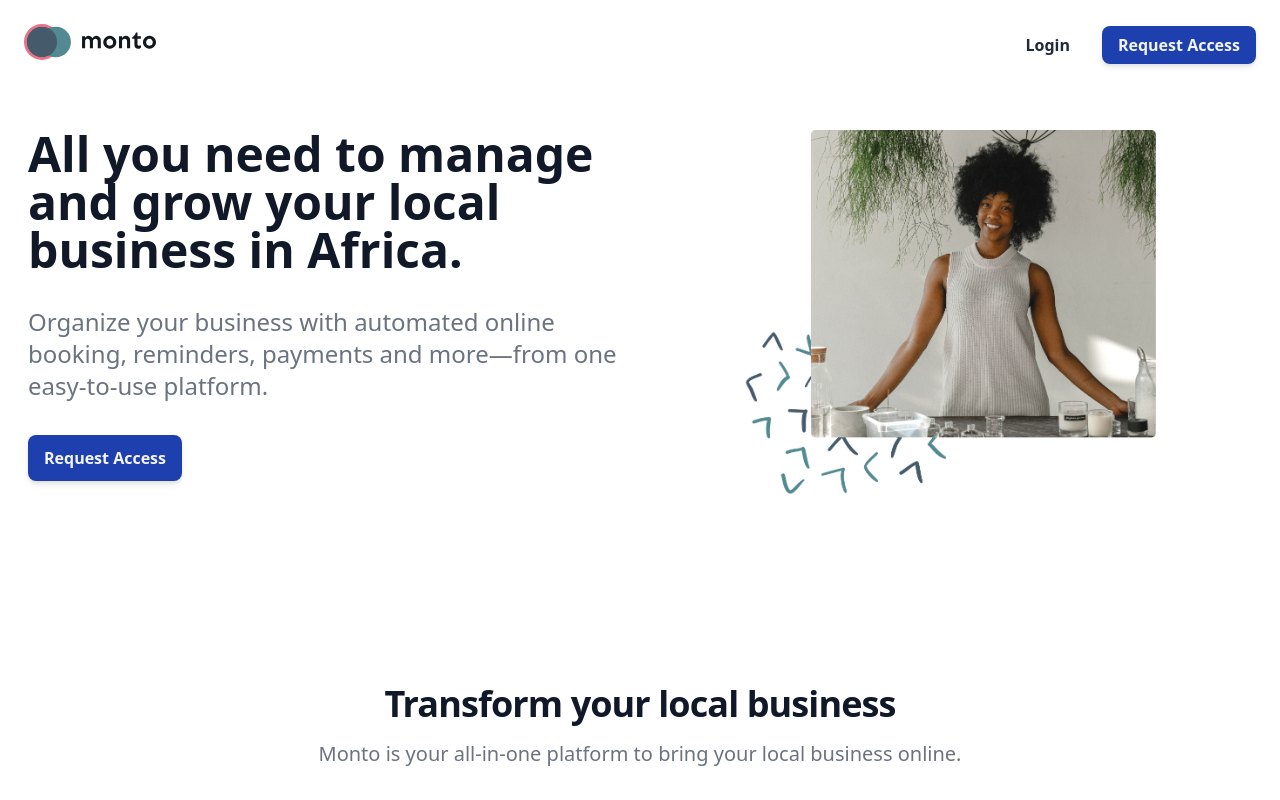
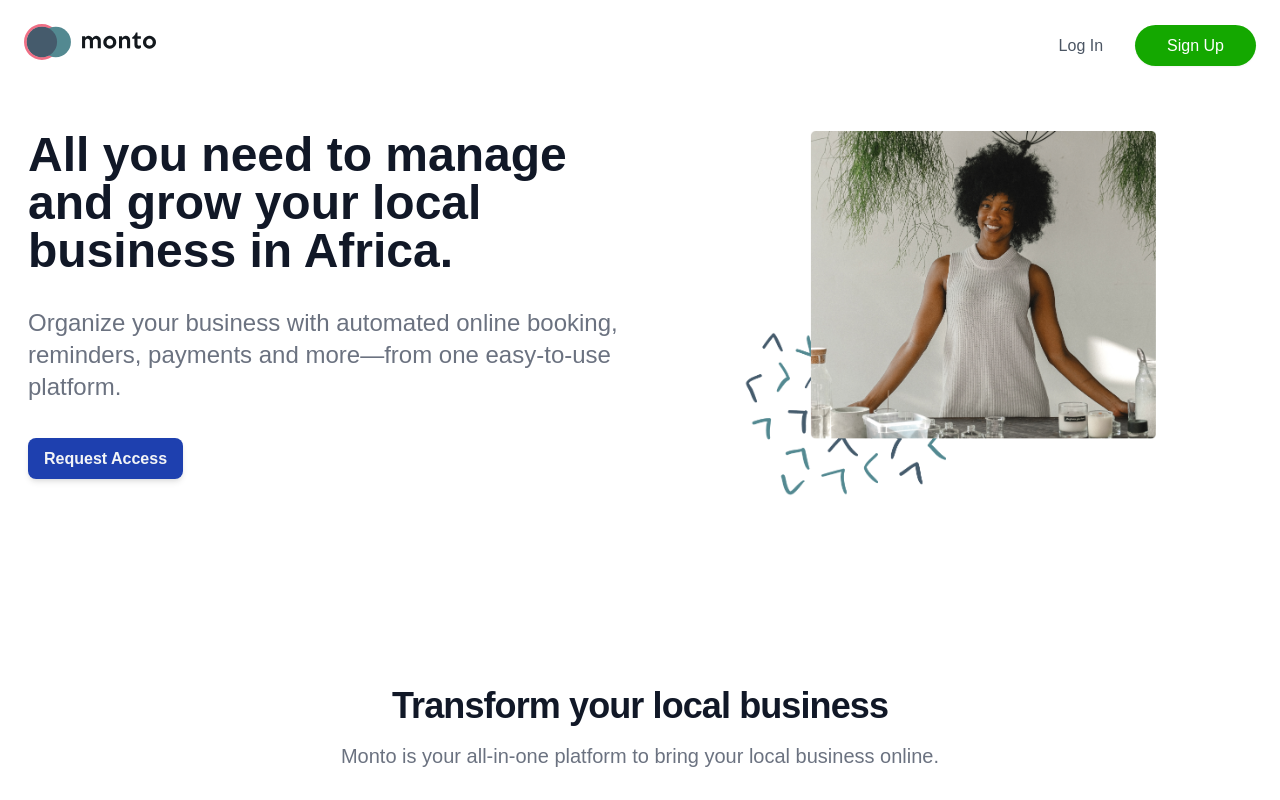
Before and after one commit to afyacy/marketplace, a Next.js app: page / in a window 1280 px wide. Shown: the top 800 px of the page. Built offline with nearby package versions, Linux system fonts and the light colour scheme.

Commit message:
change header colors

```diff
--- a/components/landing-page/Navbar.js
+++ b/components/landing-page/Navbar.js
@@ -1,22 +1,26 @@
 import Image from 'next/image'
 import Link from 'next/link'
+import Head from 'next/head'
 
 export default function Navbar () {
   return (
     <>
+    <Head>
+      <link rel="shortcut icon" href="favicon.ico" type="image/x-icon" />
+    </Head>
       <nav className="flex items-center justify-between flex-wrap p-6">
         <a>
           <Image src='/images/logo.svg' alt="Logo" className="h-8 w-10 mr-2" width="132px" height="36px"/>
         </a>
         <div>
           <Link href="/login">
-            <a className="py-2 px-4 text-gray-800 font-semibold cursor-pointer mx-4">
-              Login
+            <a className="py-2 px-4 text-gray-600 hover:text-green-light cursor-pointer mx-4">
+              Log In
             </a>
           </Link>
           <Link href="/register">
-            <a className="py-2 px-4 bg-blue-800 text-gray-100 font-semibold rounded-lg shadow-md focus:outline-none cursor-pointer">
-              Request Access
+            <a className="py-3 px-8 bg-green-light text-white rounded-full shadow-sm hover:bg-green-default focus:outline-none cursor-pointer">
+              Sign Up
             </a>
           </Link>
         </div>
--- a/pages/register.js
+++ b/pages/register.js
@@ -9,7 +9,6 @@ export default function Register () {
   const password = useRef({})
   const router = useRouter()
   password.current = watch('password', '')
-
   const registerUser = async (data) => {
     try {
       await axios.post('api/register', data)
--- a/styles/globals.css
+++ b/styles/globals.css
@@ -1,12 +1,13 @@
 @tailwind base;
 @tailwind components;
 @tailwind utilities;
-@import url('https://fonts.googleapis.com/css2?family=Poppins:wght@100&display=swap');
+@import url('https://fonts.googleapis.com/css2?family=Poppins:ital,wght@0,100;0,200;0,300;0,400;1,100;1,200;1,300;1,400&display=swap');
 
 html,
 body {
   padding: 0;
   margin: 0;
+  font-family: 'Poppins', sans-serif;
 }
 
 a {
--- a/tailwind.config.js
+++ b/tailwind.config.js
@@ -8,6 +8,10 @@ module.exports = {
           light: '#45DACE',
           default: '#428B92',
           dark: '#405C6E'
+        },
+        green: {
+          light: '#14a800',
+          default: '#3B8224'
         }
       }
     },
```
Also changed, not shown: 1 other file (tests, documents, lock files or other folders).
